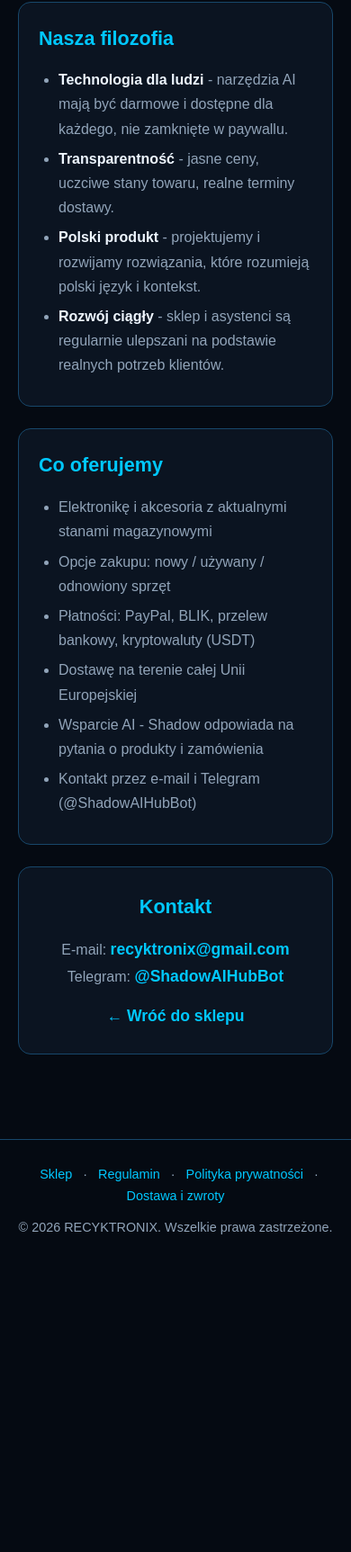
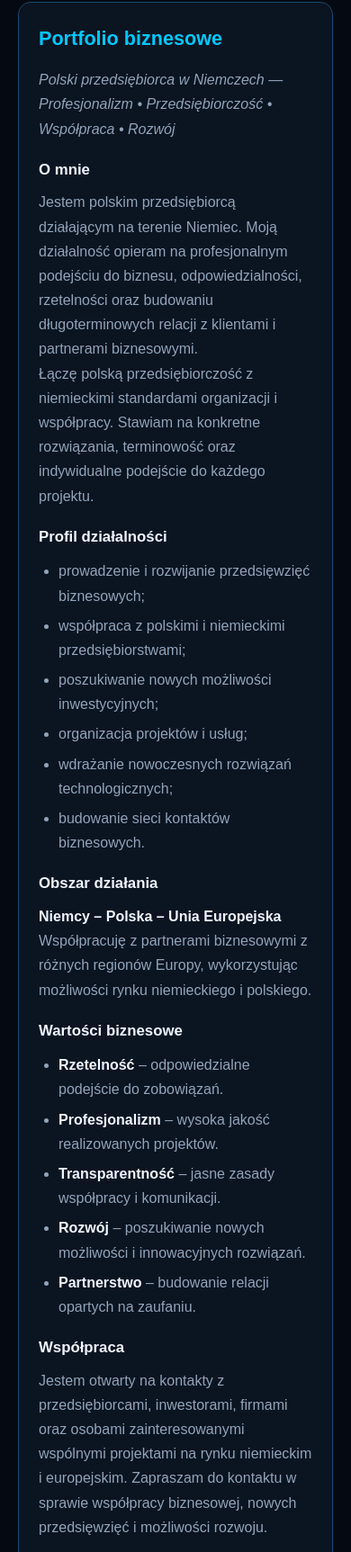
Before and after one commit to recyktronix-pixel/RECYTRONIX-SHOP, a plain HTML site: page o-nas.html in a window 390 px wide. Shown: the part 1573-3298 px from the top of the page at 90% size. Before the commit the page ends 2975 px from the top, so only its background shows below. Drawn offline with Linux system fonts and the light colour scheme.

Commit message:
Add business portfolio to About page + Berlin/phone in JSON-LD

```diff
--- a/o-nas.html
+++ b/o-nas.html
@@ -69,6 +69,49 @@ footer a{margin:0 8px}
 </section>
 
 <section>
+  <h2>Portfolio biznesowe</h2>
+  <p><em>Polski przedsiębiorca w Niemczech — Profesjonalizm • Przedsiębiorczość • Współpraca • Rozwój</em></p>
+  <h3>O mnie</h3>
+  <p>
+    Jestem polskim przedsiębiorcą działającym na terenie Niemiec. Moją działalność opieram
+    na profesjonalnym podejściu do biznesu, odpowiedzialności, rzetelności oraz budowaniu
+    długoterminowych relacji z klientami i partnerami biznesowymi.
+  </p>
+  <p>
+    Łączę polską przedsiębiorczość z niemieckimi standardami organizacji i współpracy.
+    Stawiam na konkretne rozwiązania, terminowość oraz indywidualne podejście do każdego projektu.
+  </p>
+  <h3>Profil działalności</h3>
+  <ul>
+    <li>prowadzenie i rozwijanie przedsięwzięć biznesowych;</li>
+    <li>współpraca z polskimi i niemieckimi przedsiębiorstwami;</li>
+    <li>poszukiwanie nowych możliwości inwestycyjnych;</li>
+    <li>organizacja projektów i usług;</li>
+    <li>wdrażanie nowoczesnych rozwiązań technologicznych;</li>
+    <li>budowanie sieci kontaktów biznesowych.</li>
+  </ul>
+  <h3>Obszar działania</h3>
+  <p><strong style="color:var(--text)">Niemcy – Polska – Unia Europejska</strong></p>
+  <p>Współpracuję z partnerami biznesowymi z różnych regionów Europy, wykorzystując możliwości rynku niemieckiego i polskiego.</p>
+  <h3>Wartości biznesowe</h3>
+  <ul>
+    <li><strong style="color:var(--text)">Rzetelność</strong> – odpowiedzialne podejście do zobowiązań.</li>
+    <li><strong style="color:var(--text)">Profesjonalizm</strong> – wysoka jakość realizowanych projektów.</li>
+    <li><strong style="color:var(--text)">Transparentność</strong> – jasne zasady współpracy i komunikacji.</li>
+    <li><strong style="color:var(--text)">Rozwój</strong> – poszukiwanie nowych możliwości i innowacyjnych rozwiązań.</li>
+    <li><strong style="color:var(--text)">Partnerstwo</strong> – budowanie relacji opartych na zaufaniu.</li>
+  </ul>
+  <h3>Współpraca</h3>
+  <p>
+    Jestem otwarty na kontakty z przedsiębiorcami, inwestorami, firmami oraz osobami
+    zainteresowanymi wspólnymi projektami na rynku niemieckim i europejskim.
+    Zapraszam do kontaktu w sprawie współpracy biznesowej, nowych przedsięwzięć
+    i możliwości rozwoju.
+  </p>
+  <p style="margin-top:14px"><em>Budowanie wartościowych projektów poprzez profesjonalizm, doświadczenie i współpracę.</em></p>
+</section>
+
+<section>
   <h2>Nasza filozofia</h2>
   <ul>
     <li><strong style="color:var(--text)">Technologia dla ludzi</strong> - narzędzia AI mają być darmowe i dostępne dla każdego, nie zamknięte w paywallu.</li>
@@ -92,6 +135,10 @@ footer a{margin:0 8px}
 
 <section class="contact-box">
   <h2>Kontakt</h2>
+  <p>Imię i nazwisko: <strong style="color:var(--text)">Alexander Nowak</strong></p>
+  <p>Firma: <strong style="color:var(--text)">Recyktronix</strong></p>
+  <p>Lokalizacja: <strong style="color:var(--text)">Berlin, Deutschland</strong></p>
+  <p>Telefon: <a href="tel:+49305550123">+49 30 5550 123</a></p>
   <p>E-mail: <a href="mailto:recyktronix@gmail.com">recyktronix@gmail.com</a></p>
   <p>Telegram: <a href="https://t.me/ShadowAIHubBot" target="_blank">@ShadowAIHubBot</a></p>
   <p style="margin-top:14px"><a href="index.html">&larr; Wróć do sklepu</a></p>
```
Also changed, not shown: index.html (+6 -0 lines).
